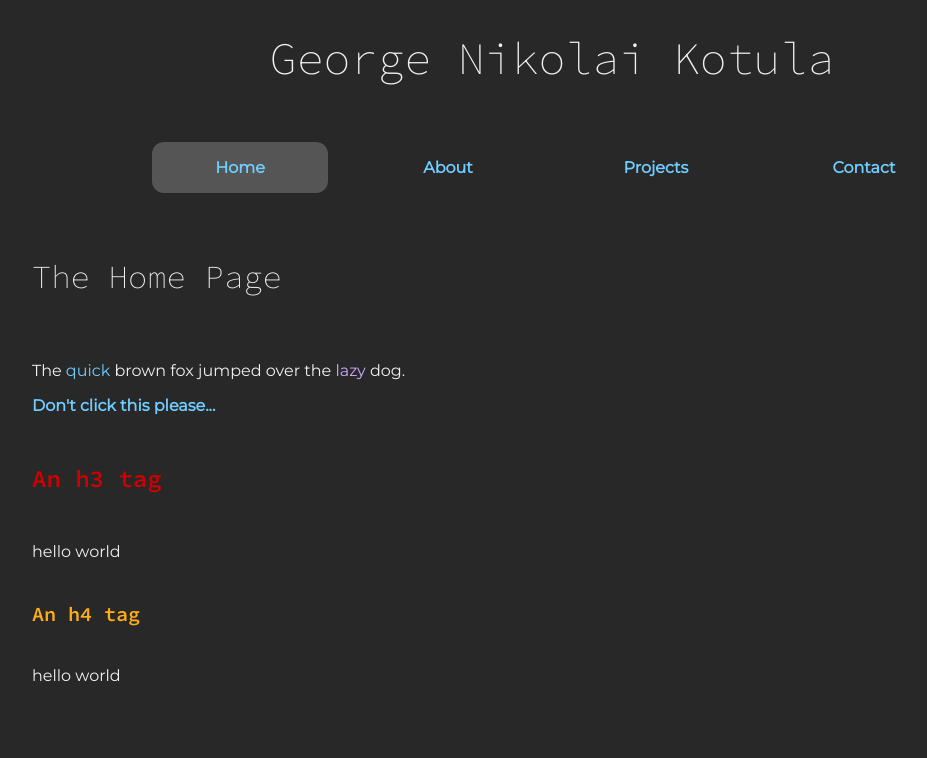
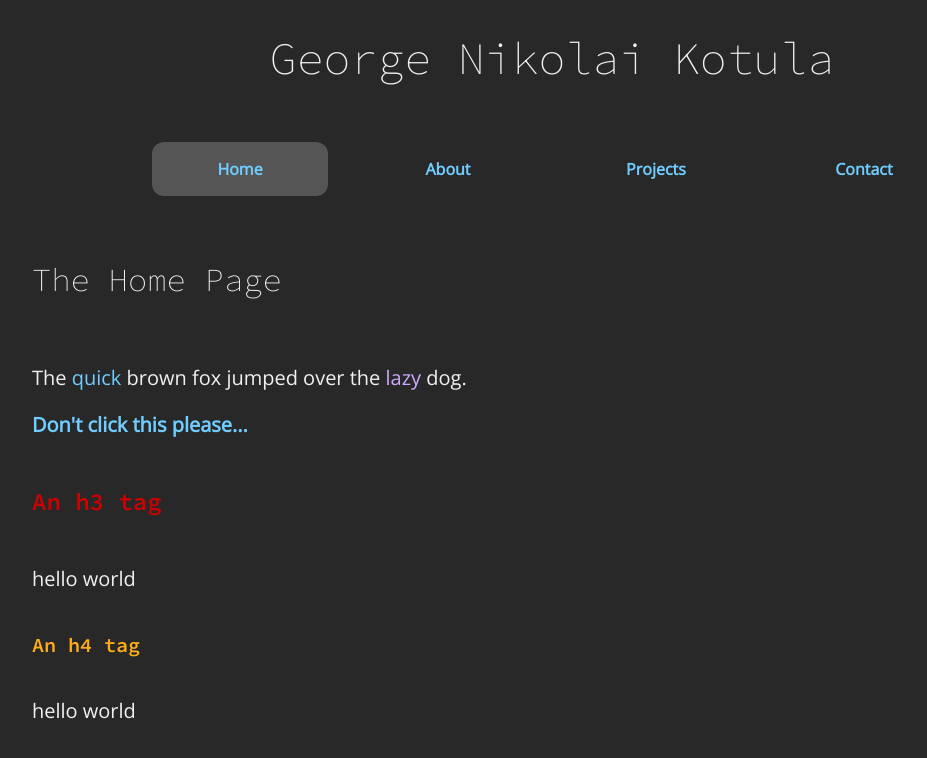
Before and after one commit to Weikardzaena/my-website, an Angular app: page /home in a window 1280 px wide. Shown: the top 758 px of the page, without its empty margins (88-1015 px from the left). Built offline with nearby package versions, Linux system fonts and the light colour scheme.

Commit message:
3: Change body font to Open Sans
Open Sans looks better for lots of text.

```diff
--- a/src/styles.css
+++ b/src/styles.css
@@ -1,5 +1,5 @@
 @import url('https://fonts.googleapis.com/css?family=Source+Code+Pro:200,400,600');
-@import url('https://fonts.googleapis.com/css?family=Montserrat');
+@import url('https://fonts.googleapis.com/css?family=Open+Sans');
 
 :root {
     --main-bg-color: #282828;
@@ -14,7 +14,12 @@
 html, body {
     background: var(--main-bg-color);
     color: var(--main-fg-color);
-    font-family: "Montserrat";
+    font-family: "Open Sans", sans-serif;
+}
+
+p {
+    text-align: justify;
+    font-size: 1.25rem;
 }
 
 h1, h2, h3, h4, h5, h6 {
```
